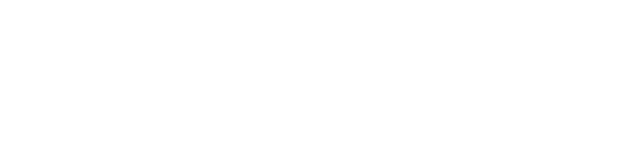
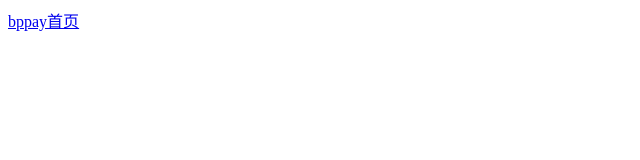
Before and after one commit to fm1995/fm1995.github.io, a plain HTML site: page main.html in a window 1280 px wide. Shown: the whole page, without its empty margins (0-640 px from the left). Drawn offline with Linux system fonts and the light colour scheme.

Commit message:
update the main.html

```diff
--- a/main.html
+++ b/main.html
@@ -5,7 +5,7 @@
 </head>
 <body>
 
-	<a href="http://120.79.47.155:8080/bppay/index.jsp"> </a>
+	<a href="http://120.79.47.155:8080/bppay/index.jsp">bppay首页</a>
 
 </body>
 </html>
```
